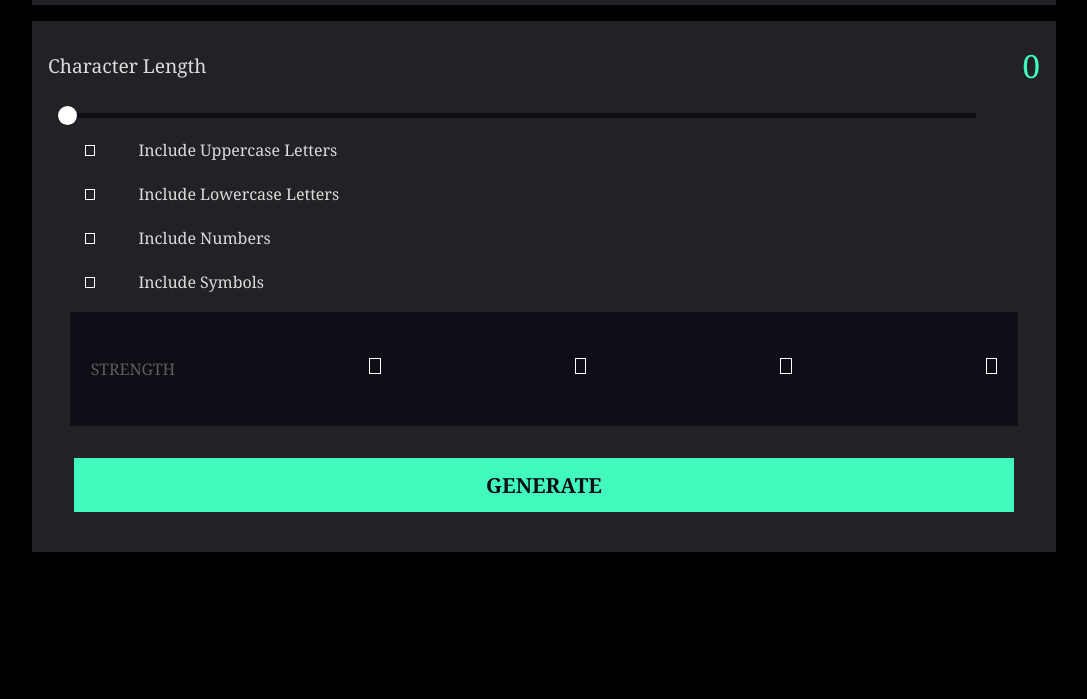
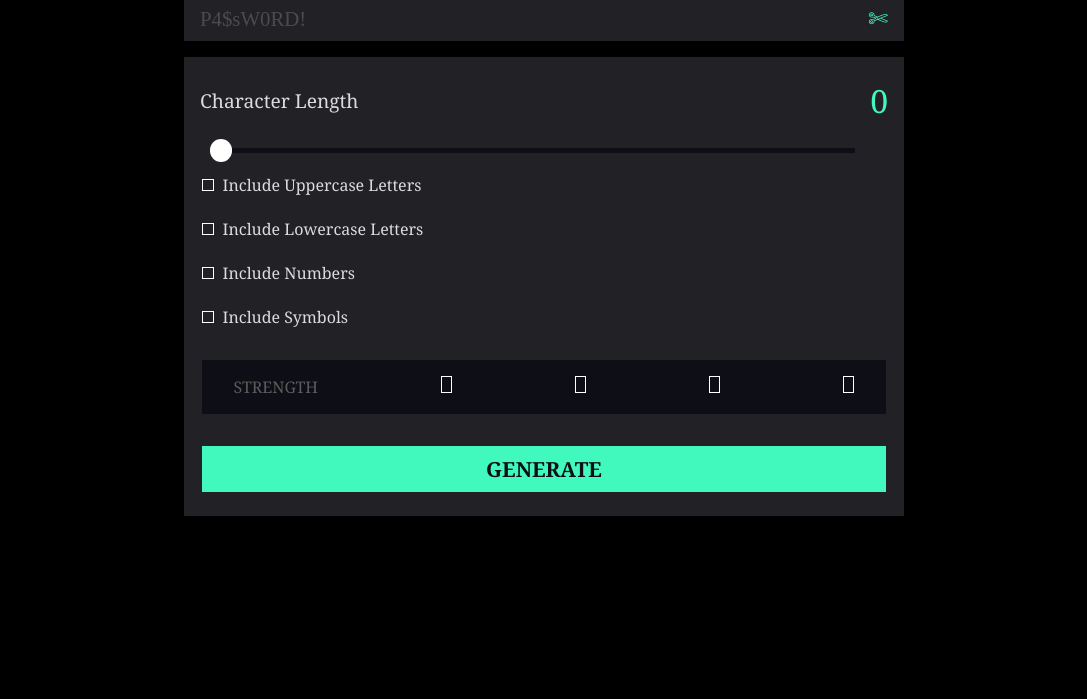
Before and after one commit to MarekPloszczyca/PasswordGenerator, a plain HTML site: page PasswordGenerator.html in a window 1280 px wide. Shown: the part 101-800 px from the top of the page, without its empty margins (96-1183 px from the left). Drawn offline with Linux system fonts and the light colour scheme.

Commit message:
minor styling changes

```diff
--- a/PasswordGenerator.css
+++ b/PasswordGenerator.css
@@ -11,6 +11,7 @@ body {
 }
 .container {
   width: 80%;
+  max-width: 45rem;
 }
 h4 {
   color: #757a7a;
@@ -26,10 +27,10 @@ h4 {
   margin-top: 1rem;
   margin-bottom: 1rem;
   color: #4b4b4b;
-  font-size: 0.8rem;
+  font-size: 1rem;
 }
 .copyboard p {
-  margin: 0.5rem;
+  margin: 0.5rem 1rem;
 }
 
 .icon {
@@ -67,24 +68,23 @@ input[type="range"] {
 
 input[type="range"]::-webkit-slider-thumb {
   -webkit-appearance: none;
-  height: 1.43em;
-  width: 1.43em;
+  height: 1.43rem;
+  width: 1.43rem;
   border-radius: 50%;
   background: rgb(255, 255, 255);
 }
 form {
-  margin-left: 5%;
-  margin-top: 1em;
+  margin: 1rem;
 }
 label {
-  margin-left: 4%;
+  margin-left: 0.25rem;
 }
 input[type="checkbox"] {
   -webkit-appearance: none;
-  width: 0.81em;
-  height: 0.81em;
+  width: 0.8rem;
+  height: 0.8rem;
   border-style: solid;
-  border-width: 0.06em;
+  border-width: 0.06rem;
   border-color: white;
   background-color: rgb(34, 33, 37);
 }
@@ -96,27 +96,24 @@ input[type="checkbox"]:checked {
 .indicator {
   display: flex;
   justify-content: space-between;
-  margin: 1.2em 3.6%;
+  margin: 2rem 1rem;
   background-color: rgb(14, 14, 22);
   color: rgb(92, 92, 92);
-  font-size: calc(1.5em +1vw);
-  padding: 4.5% 2%;
+  font-size: calc(1.5rem +1vw);
+  padding: 1rem 2rem;
 }
-.difficulty {
+.difficulty,
+.level {
   background-color: rgb(14, 14, 22);
   border-style: solid;
-  border-width: 0.06em;
+  border-width: 0.06rem;
   border-color: rgb(255, 255, 255);
-  width: 0.6em;
-  height: 0.9em;
+  width: 0.6rem;
+  height: 0.9rem;
 }
 .level {
   background-color: rgb(217, 181, 21);
-  border-style: solid;
-  border-width: 0.06em;
   border-color: rgb(217, 181, 21);
-  width: 0.6em;
-  height: 0.9em;
 }
 .confirmation {
   display: flex;
@@ -124,11 +121,16 @@ input[type="checkbox"]:checked {
   justify-content: center;
   border-style: solid;
   border-color: rgb(65, 249, 188);
-  font-size: 1.3em;
-  height: 2.3em;
-  margin: 2.5vw 4%;
+  font-size: 1.3rem;
+  height: 2.5rem;
+  margin: 1rem;
   background-color: rgb(65, 249, 188);
   color: rgb(14, 14, 22);
+}
+@media (min-width: 768px) {
+  .copyboard {
+    font-size: 1.3rem;
+  }
 }
 
 @media (min-width: 1024px) {
--- a/PasswordGenerator.html
+++ b/PasswordGenerator.html
@@ -4,13 +4,12 @@
     <meta charset="UTF-8" />
     <meta http-equiv="X-UA-Compatible" content="IE=edge" />
     <meta name="viewport" content="width=device-width, initial-scale=1.0" />
-    <title></title>
+    <title>PasswordGenerator</title>
     <link rel="stylesheet" href="PasswordGenerator.css" />
     <script src="PasswordGenerator.js" defer></script>
   </head>
   <body>
     <div class="container">
-    <main>
       <h4>Password Generator</h4>
       <div class="copyboard">
         <p class="password">P4$sW0RD!</p>
@@ -44,6 +43,5 @@
       </div>
       </div>
      </div>
-    </main>
   </body>
 </html>
```
